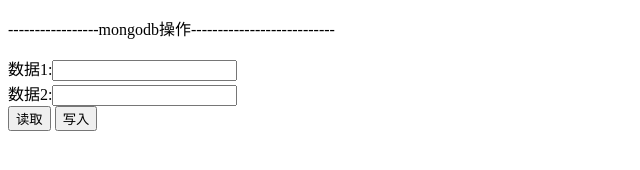
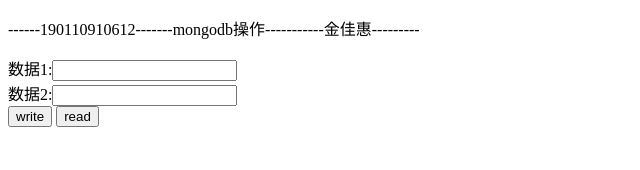
Before and after one commit to jiahui612/NodejsMongodbLog, a website: page public/index.html in a window 1280 px wide. Shown: the whole page, without its empty margins (0-640 px from the left). Drawn offline with Linux system fonts and the light colour scheme.

Commit message:
werygood

```diff
--- a/public/index.html
+++ b/public/index.html
@@ -7,12 +7,12 @@
     <title>Document</title>
 </head>
 <body>
-    <p>-----------------mongodb操作---------------------------</p>
+    <p>------190110910612-------mongodb操作-----------金佳惠---------</p>
     <form name="myForm" action="/input" method="GET">
         数据1:<input type="text" name="first"><br>
         数据2:<input type="text" name="second"><br>
-        <input type="submit" name="submit1" value="读取">
-        <input type="submit" name="submit1" value="写入">
+        <input type="submit" name="submit1" value="write">
+        <input type="submit" name="submit1" value="read">
 
     </form>
 
```
Also changed, not shown: NodejsMongodbLog.js (+11 -8 lines), 1 other file.
